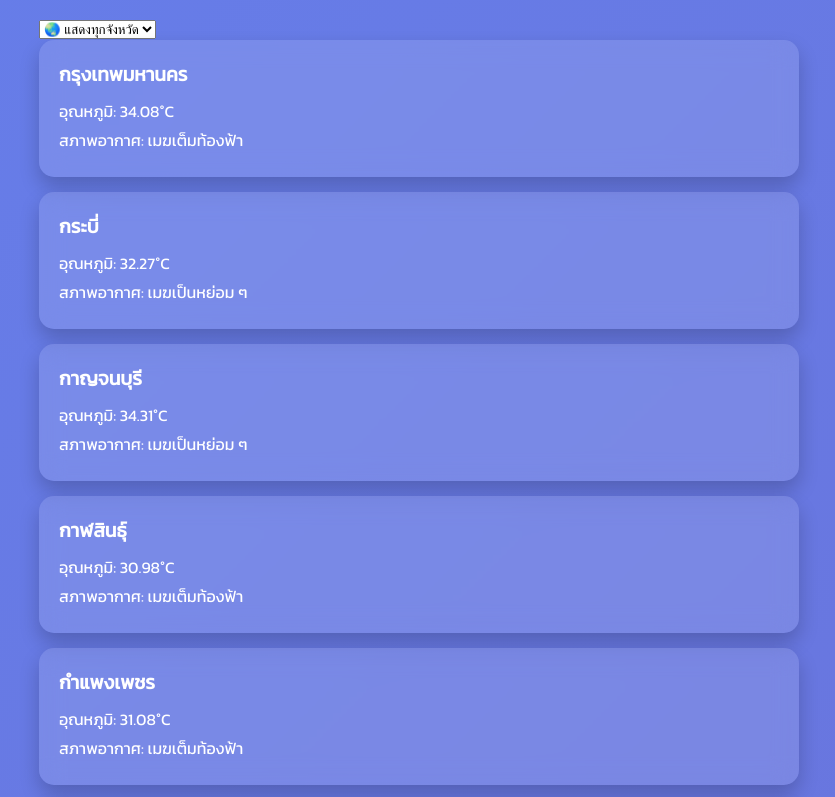
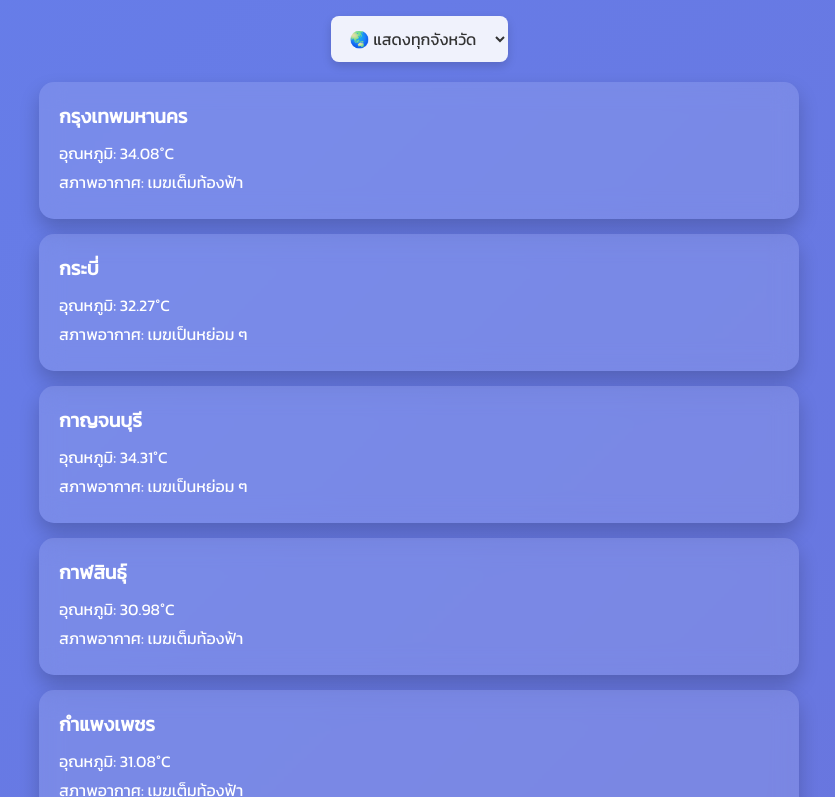
Before and after one commit to piyawatzzth/weather-app, a plain HTML site: page index.html in a window 1280 px wide. Shown: the part 105-902 px from the top of the page, without its empty margins (221-1056 px from the left). Drawn offline with Linux system fonts and the light colour scheme.

Commit message:
Update style.css

```diff
--- a/assets/css/style.css
+++ b/assets/css/style.css
@@ -77,3 +77,20 @@ footer {
     padding: 15px;
   }
 }
+
+.select-wrapper {
+  margin-bottom: 20px;
+  text-align: center;
+}
+
+#province-select {
+  font-family: 'Kanit', sans-serif;
+  font-size: 1rem;
+  padding: 10px 15px;
+  border-radius: 8px;
+  border: none;
+  background: rgba(255,255,255,0.9);
+  color: #333;
+  box-shadow: 0 4px 10px rgba(0,0,0,0.15);
+  cursor: pointer;
+}
```
